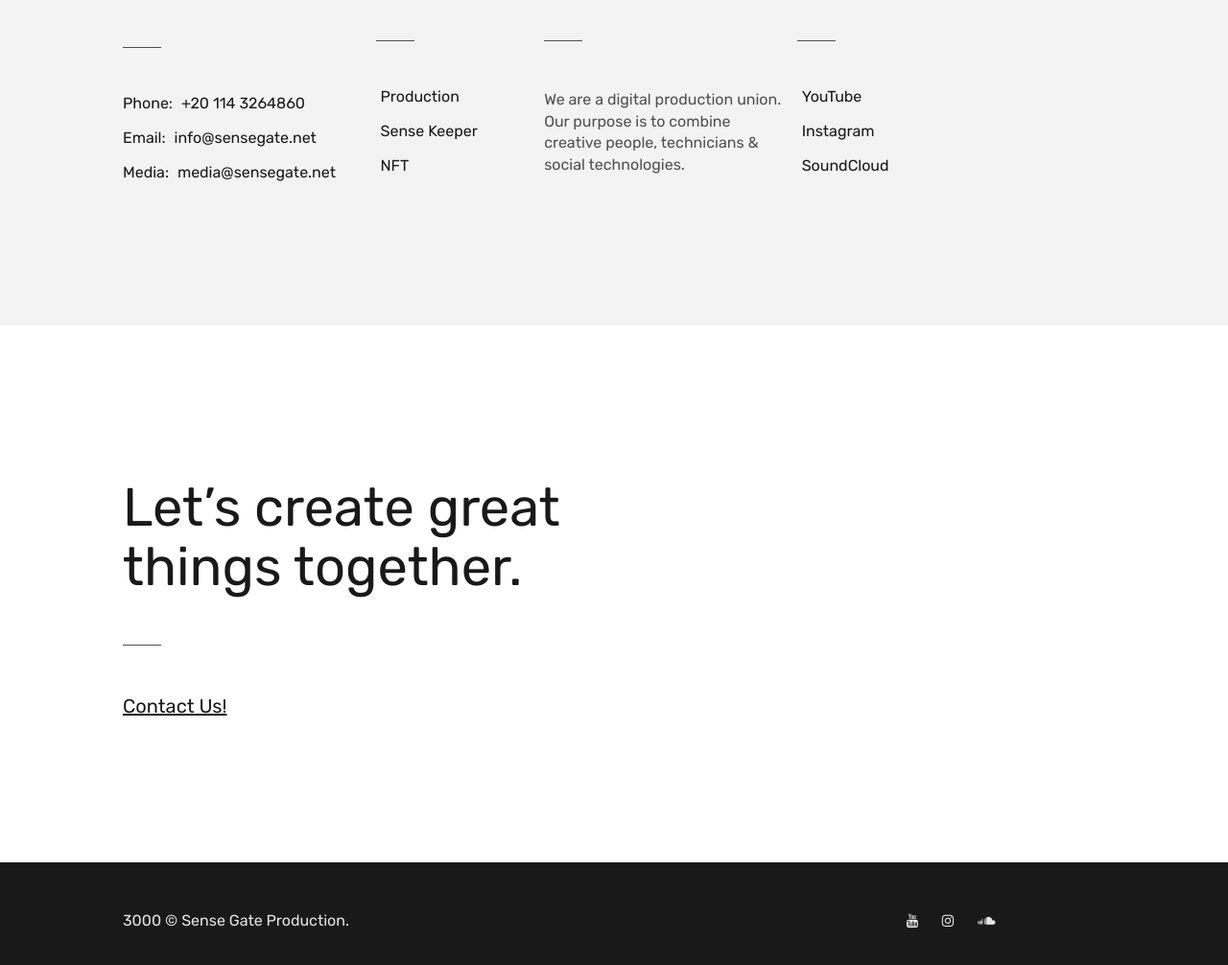
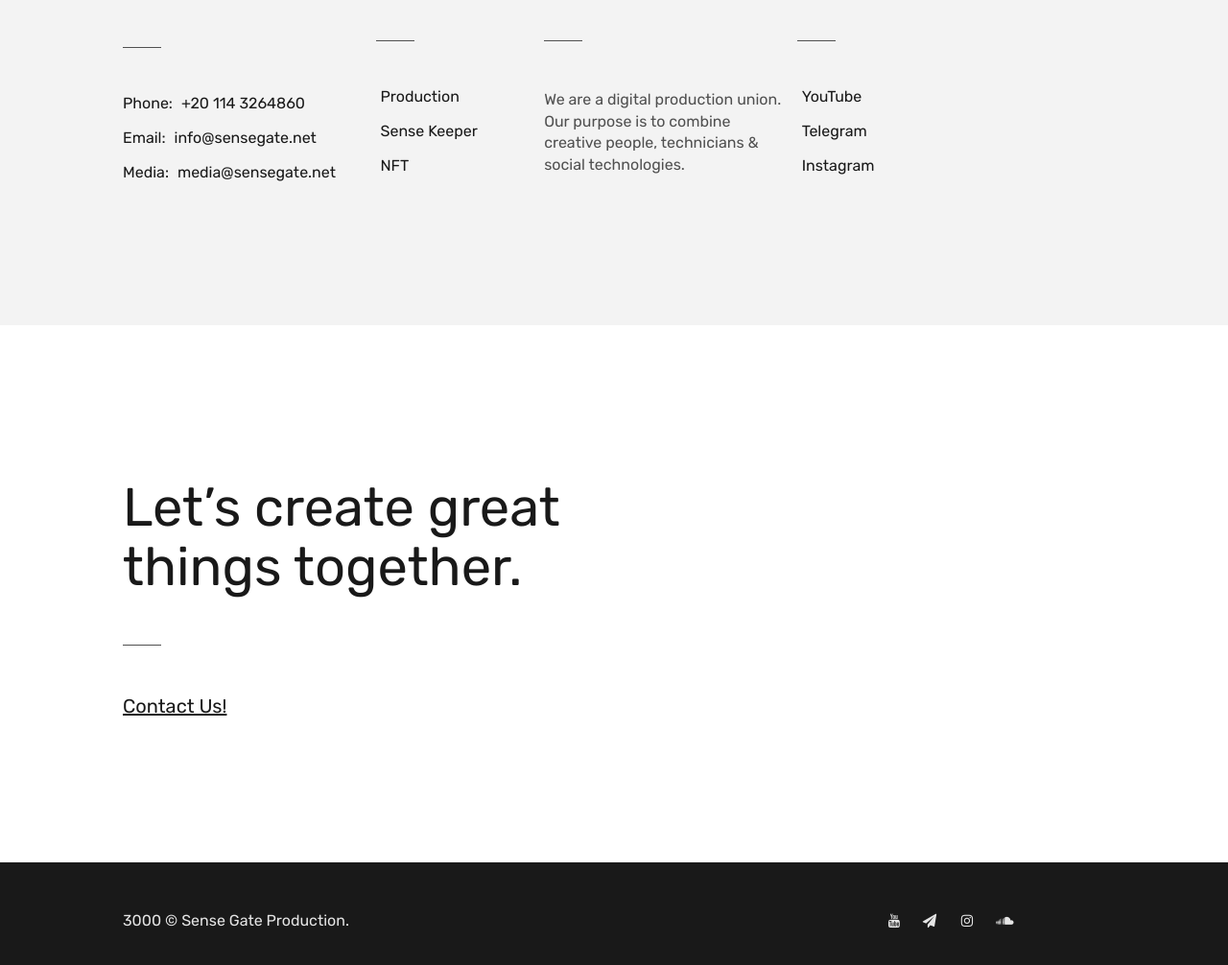
Before and after one commit to sensegate/keeper, a plain HTML site: page index.html in a window 1280 px wide. Shown: the part 5680-6686 px from the top of the page at 96% size. Drawn offline with Linux system fonts and the light colour scheme.

Commit message:
Add files via upload

```diff
--- a/index.html
+++ b/index.html
@@ -1369,11 +1369,11 @@
 								<div class="footer-details t-left">
 
 
-									<p class="dark f-small no-margin-top"><a href="https://www.youtube.com/c/SenseGate/">YouTube</a></p>
-
-									<p class="dark f-small"><a href="https://www.instagram.com/sensekeeper/">Instagram</a></p>
-
-									<p class="dark f-small"><a href="https://soundcloud.com/sensegate/">SoundCloud</a></p>
+                  <p class="dark f-small no-margin-top"><a href="https://www.youtube.com/c/SenseGate/">YouTube</a></p>
+
+									<p class="dark f-small"><a href="https://t.me/sensegate/">Telegram</a></p>
+
+									<p class="dark f-small"><a href="https://www.instagram.com/sense.gate/">Instagram</a></p>
 
 								</div>
 								<!-- End Footer Details -->
@@ -1445,9 +1445,11 @@
 								<ul class="footer-social">
 
 									<!-- Links -->
-									<li class="no-margin"><a href="https://www.youtube.com/c/SenseGate/"><i class="fa fa-youtube white" aria-hidden="true"></i></a></li>
-
-									<li><a href="https://www.instagram.com/sensekeeper/"><i class="fa fa-instagram white" aria-hidden="true"></i></a></li>
+                  <li class="no-margin"><a href="https://www.youtube.com/c/SenseGate/"><i class="fa fa-youtube white" aria-hidden="true"></i></a></li>
+
+                  <li><a href="https://t.me/sensegate/"><i class="fa fa-paper-plane white" aria-hidden="true"></i></a></li>
+
+									<li><a href="https://www.instagram.com/sense.gate/"><i class="fa fa-instagram white" aria-hidden="true"></i></a></li>
 
 									<li><a href="https://soundcloud.com/sensegate/"><i class="fa fa-soundcloud white" aria-hidden="true"></i></a></li>
 									<!-- End Links -->
```
Also changed, not shown: 404.html (+5 -3 lines).
